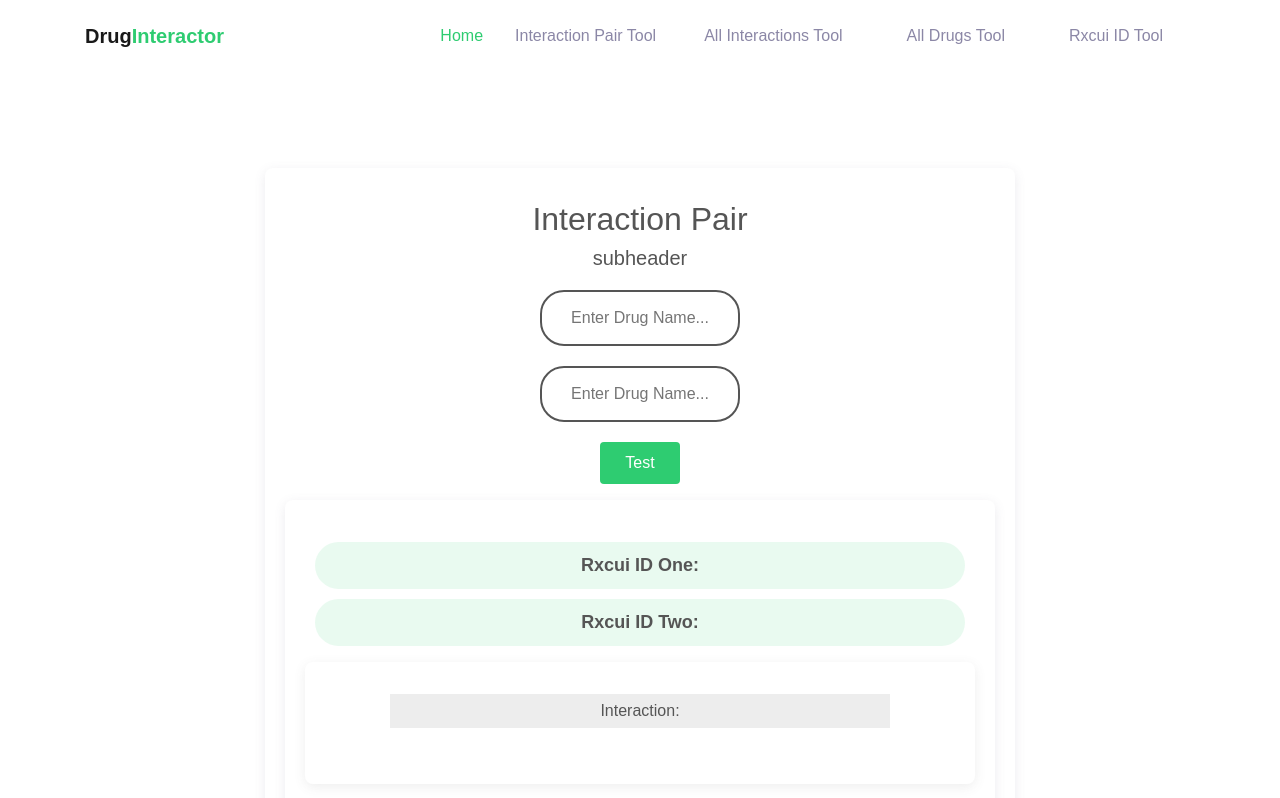
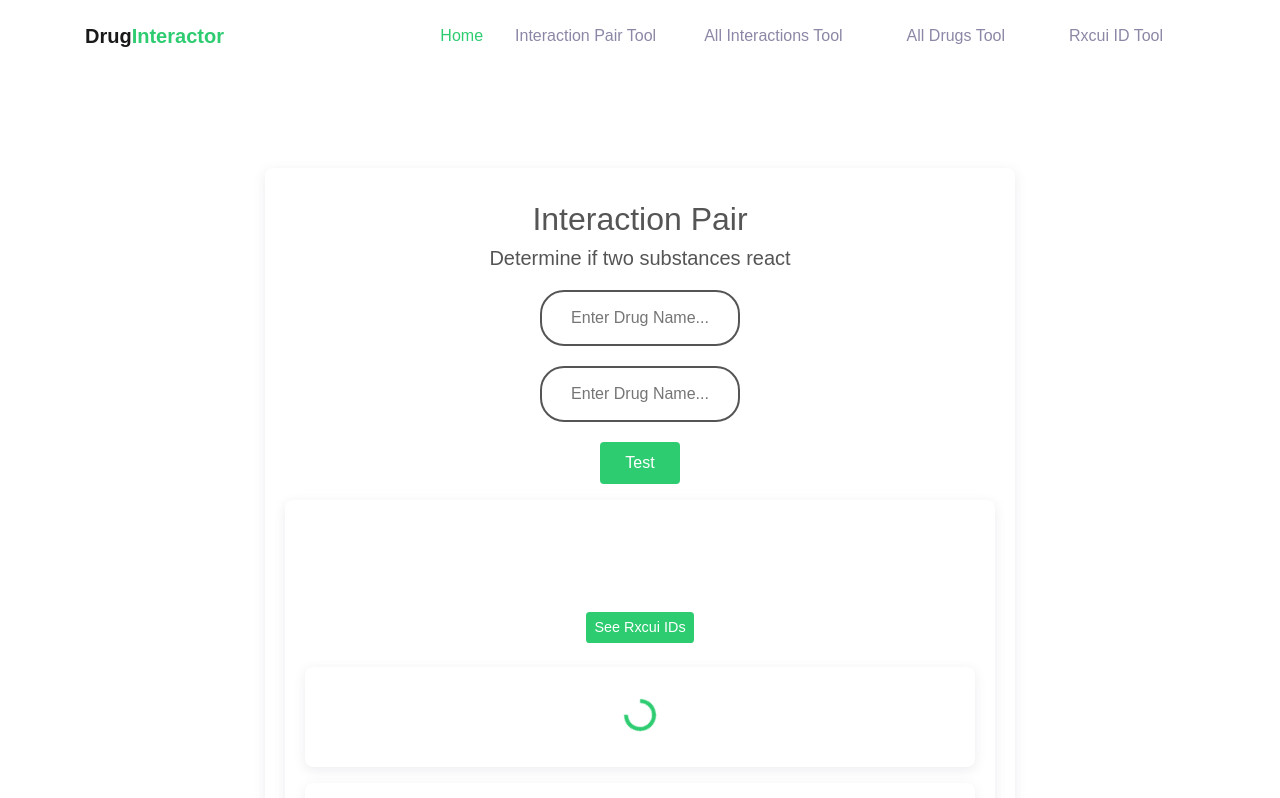
Before and after one commit to Sxlly/Drug-Interactor, a React (Create React App) app: page /getInteractionPair in a window 1280 px wide. Shown: the top 798 px of the page. Built offline with nearby package versions, Linux system fonts and the light colour scheme.

Commit message:
addition of intercation panel

```diff
--- a/src/getInteractionPair.js
+++ b/src/getInteractionPair.js
@@ -3,13 +3,15 @@ import './bootstrap.css';
 import './theme.css';
 import * as ReactBootStrap from "react-bootstrap";
 
-
+//Material UI Icon Imports
+import AllInclusiveIcon from '@material-ui/icons/AllInclusive';
+import DescriptionIcon from '@material-ui/icons/Description';
 
 
 export default () => {
 
 
-    //variables using this.state functionality
+    //variables using React useState functionality
     const[rxcuiIDOne, updateRxcuiIDOne] = useState("");
     const[rxcuiIDTwo, updateRxcuiIDTwo] = useState("");
     const[nameOne, updateNameOne] = useState("");
@@ -31,6 +33,8 @@ export default () => {
     const[imageTwo, updateImageTwo] = useState("");
     const[imageOneLoader, updateImageOneLoader] = useState(true);
     const[imageTwoLoader, updateImageTwoLoader] = useState(true);
+    const[panelReady, updatePanelReady] = useState(false);
+    const[interactIconState, updateInteractIconState] = useState(false);
 
     //function to update nameOne state
     function nameChangeOne(enteredName) {
@@ -201,6 +205,8 @@ export default () => {
                     updateInteractionDescLoader(true);
                     updateImageOneLoader(true);
                     updateImageTwoLoader(true);
+                    updateInteractIconState(true);
+                    updatePanelReady(true);
                     return;
                 }
 
@@ -213,6 +219,8 @@ export default () => {
                     updateInteractionDescLoader(true);
                     updateImageOneLoader(true);
                     updateImageTwoLoader(true);
+                    updateInteractIconState(true);
+                    updatePanelReady(true);
                     return;
                 }
 
@@ -224,6 +232,8 @@ export default () => {
                     updateInteractionDescLoader(true);
                     updateImageOneLoader(true);
                     updateImageTwoLoader(true);
+                    updateInteractIconState(false);
+                    updatePanelReady(true);
                 }
 
 
@@ -368,6 +378,58 @@ export default () => {
         }
     }
 
+    const interactionPanel = () => {
+
+        if (panelReady == true) {
+
+            if (interactIconState == true) {
+
+                return (
+
+                    <div className="card-service-large wow fadeInUp">
+                        <div className="interaction_result_card_div">
+                            <h3>{nameOne}</h3>
+                            <AllInclusiveIcon style={{color: "#2ecc71", fontSize: 75}} />
+                            <h3></h3>
+                            <h3>{nameTwo}</h3>
+                        </div>
+                    </div>
+
+                );
+            }
+
+            if (interactIconState == false) {
+
+                return (
+
+                    <div className="card-service-large wow fadeInUp">
+                        <div className="interaction_result_card_div">
+                            <h3>{nameOne}</h3>
+                            <AllInclusiveIcon style={{color: "#cc0000", fontSize: 75}} />
+                            <h3></h3>
+                            <h3>{nameTwo}</h3>
+                        </div>
+                    </div>
+                )
+
+
+            }
+        }
+
+        else {
+
+            return (
+
+                <div className="card-service-large wow fadeInUp">
+                    <ReactBootStrap.Spinner animation="border" style={{ color: "#2ecc71" }}></ReactBootStrap.Spinner>
+                </div>
+            );
+
+        }
+    }
+
+
+
 
     //constant submit method
     const onSubmit = event => {
@@ -436,7 +498,7 @@ export default () => {
 
                         <form onSubmit={onSubmit}>
                             <h1 className="rxcui-header">Interaction Pair</h1>
-                            <h2 className="rxcui-subheader">subheader</h2>
+                            <h2 className="rxcui-subheader">Determine if two substances react</h2>
 
                             <input
                                 className="rxcui-name-input"
@@ -464,8 +526,16 @@ export default () => {
 
                                 {alertMethod()}
 
-                                <p className="rxcui-answer">Rxcui ID One: {rxcuiIDOneLoader ? rxcuiIDOne : <ReactBootStrap.Spinner animation="border" size="sm" style={{ color: "#2ecc71" }} />}</p>
-                                <p className="rxcui-answer">Rxcui ID Two: {rxcuiIDTwoLoader ? rxcuiIDTwo : <ReactBootStrap.Spinner animation="border" size="sm" style={{ color: "#2ecc71" }} />}</p>
+                                <input type="checkbox" className="rxcui-readmore-state" id="rxcui-readmore" />
+                                <ul className="rxcui-readmore-wrap">
+                                    <li className="rxcui-readmore-target">Rxcui ID One: {rxcuiIDOneLoader ? rxcuiIDOne : <ReactBootStrap.Spinner animation="border" size="sm" style={{ color: "#2ecc71" }} />}</li>
+                                    <li className="rxcui-readmore-target">Rxcui ID Two: {rxcuiIDTwoLoader ? rxcuiIDOne : <ReactBootStrap.Spinner animation="border" size="sm" style={{ color: "#2ecc71" }} />}</li>
+                                </ul>
+
+                                <label for="rxcui-readmore" className="rxcui-readmore-trigger"></label>
+
+
+                                {interactionPanel()}
 
 
 
--- a/src/theme.css
+++ b/src/theme.css
@@ -1591,11 +1591,10 @@ a.text-dark:hover, a.text-dark:focus {
 
 .rxcui-answer {
 
-  font-size: 18px;
+  font-size: 12px;
   font-weight: 700;
   padding: 10px;
   margin: 10px;
-  background-color: rgba(46, 204, 112, 0.10);
   border-radius: 24px;
   color: #555555;
   cursor: pointer;
@@ -1635,6 +1634,65 @@ a.text-dark:hover, a.text-dark:focus {
 
 }
 
+
+.rxcui-readmore-state {
+  display: none;
+}
+
+.rxcui-readmore-wrap {
+
+  text-align: center;
+  display: block;
+  margin: 16px auto;
+  padding: 0px 0px;
+  border-radius: 8px;
+}
+
+.rxcui-readmore-target {
+
+  opacity: 0;
+  max-height: 0;
+  font-size: 0;
+  transition: 0.25s ease;
+  display: inline-block;
+  padding: 5px;
+  width: 500px;
+  color: #555555;
+}
+
+.rxcui-readmore-state:checked ~ .rxcui-readmore-wrap .rxcui-readmore-target {
+
+  opacity: 1;
+  font-size: inherit;
+  max-height: 999em;
+}
+
+.rxcui-readmore-state ~ .rxcui-readmore-trigger:before {
+
+  content: "See Rxcui IDs";
+}
+
+.rxcui-readmore-state:checked ~ .rxcui-readmore-trigger:before {
+
+  content: "Close";
+}
+
+.rxcui-readmore-trigger {
+
+  cursor: pointer;
+  display: inline-block;
+  padding: 0 .5em;
+  color: #666;
+  font-size: .9em;
+  line-height: 2;
+  border: 1px solid #ddd;
+  border-radius: .25em;
+  color: #fff;
+  background-color: #2ecc71;
+  border-color: transparent;
+}
+
+
 .interaction-readmore-state {
 
   display: none;
@@ -1693,6 +1751,15 @@ a.text-dark:hover, a.text-dark:focus {
   border: 1px solid #ddd;
   border-radius: .25em;
 }
+
+.interaction_result_card_div {
+
+  columns: 100px 3;
+  column-rule: 1px dotted #ccc;
+  column-gap: 3em;
+}
+
+
 
 
 .card-service .header {
```
